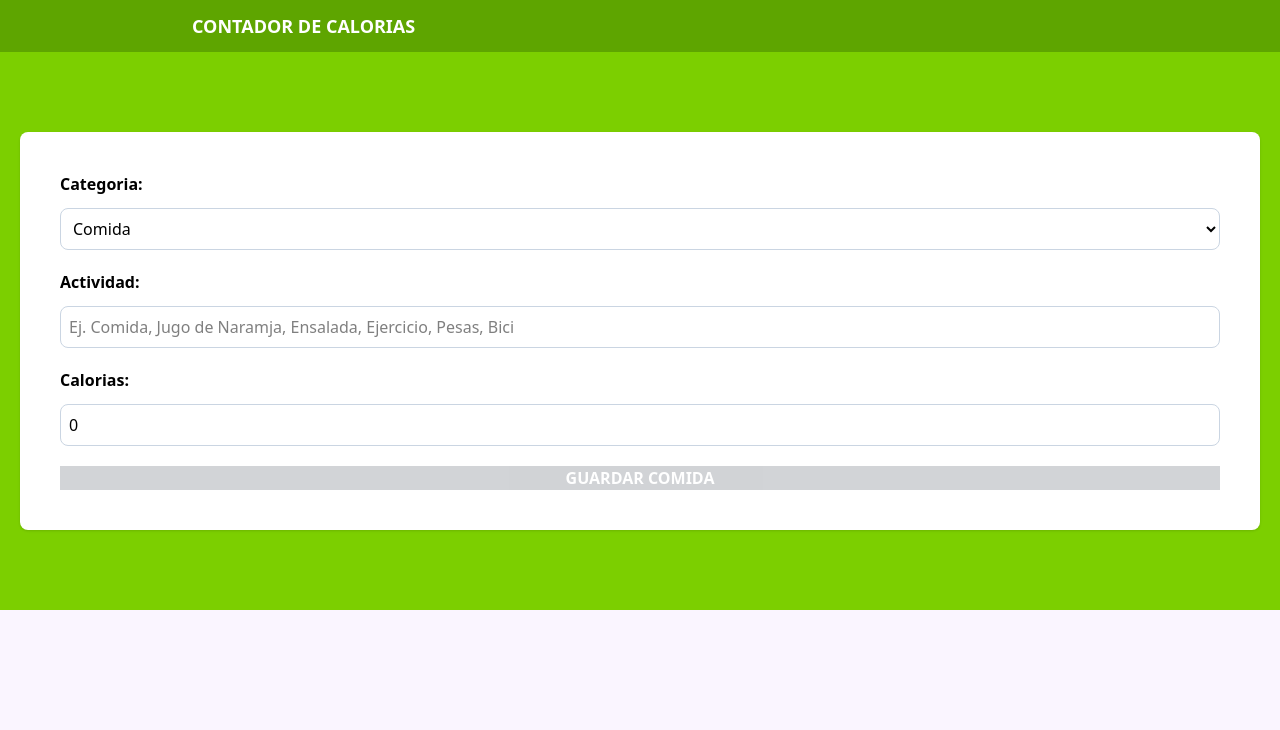
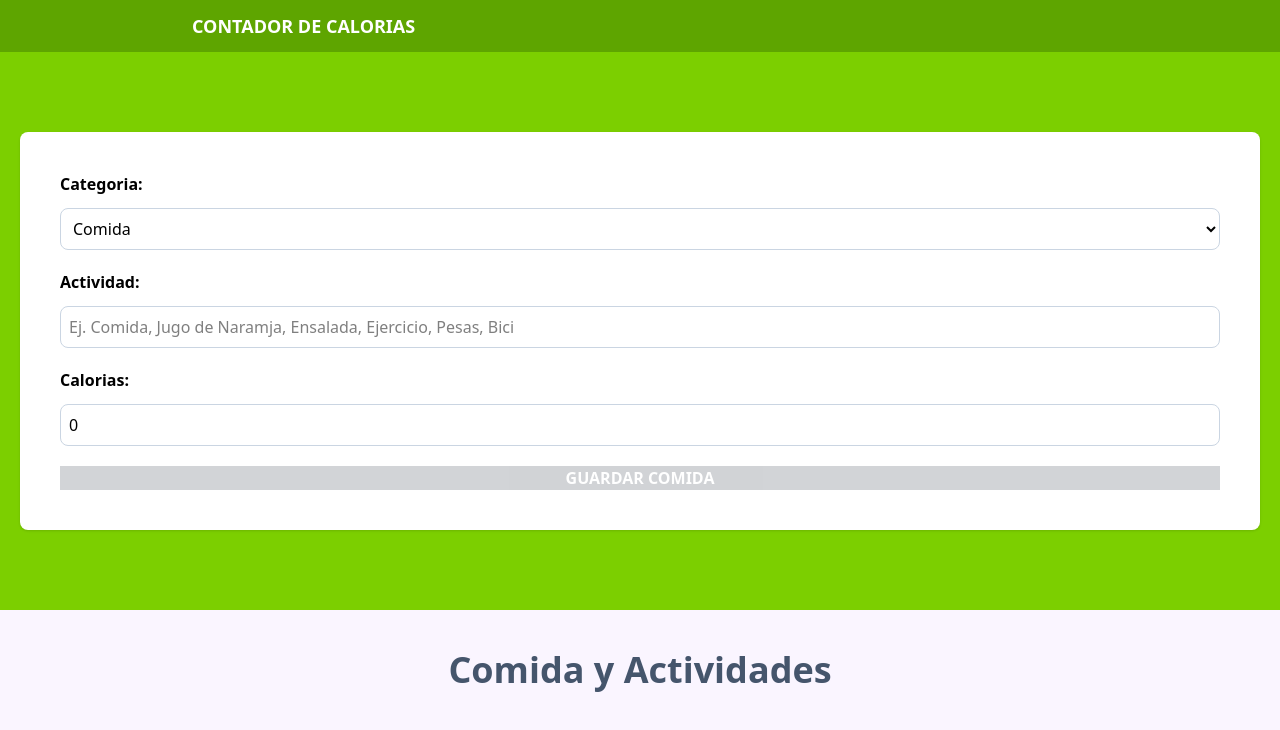
Before and after one commit to Lilian1306/TypeScriptCT, a React (Vite) app: page / in a window 1280 px wide. Shown: the top 730 px of the page. Built offline with nearby package versions, Linux system fonts and the light colour scheme.

Commit message:
Creando el componente para listar actvidades y comidas

```diff
--- a/src/App.tsx
+++ b/src/App.tsx
@@ -1,6 +1,7 @@
 import { useReducer } from "react"
 import Form from "./components/Form"
 import { ActivityReducer, initalState } from "./reducers/activity.reducer"
+import ActivityList from "./components/ActivityList"
 
 
 function App() {
@@ -27,8 +28,14 @@
        </div>
       </section>
 
+      <section className='p-10 mx-auto max-w-4xl'>
+        <ActivityList
+           activities={state.activities}
+        />
+      </section>
     </>
   )
 }
 
+
 export default App
--- /dev/null
+++ b/src/components/ActivityList.tsx
@@ -0,0 +1,34 @@
+import type { Activity } from "../types"
+
+type ActivityListProp = {
+    activities: Activity[]
+}
+
+export default function ActivityList({activities} : ActivityListProp) {
+  return (
+    <>
+      <h2 className="text-4xl font-bold text-slate-600 text-center">
+        Comida y Actividades
+      </h2>
+
+      {activities.map(activity => (
+        <div key={activity.id} className="px-5 py-10 bg-white mt-5 flex jusitify-between">
+          <div className="space-y-2 relative">
+            <p>
+              {activity.category}
+            </p>
+             <p className="text-2xl font-bold pt-5">{activity.name}</p>
+             <p className="font-black text-4xl text-lime-500 ">
+              {activity.calorias} {''}
+              <span>Calorias</span>
+             </p>
+          </div>
+           <div>
+
+           </div>
+
+        </div>
+      ))}
+    </>
+  )
+}
```
